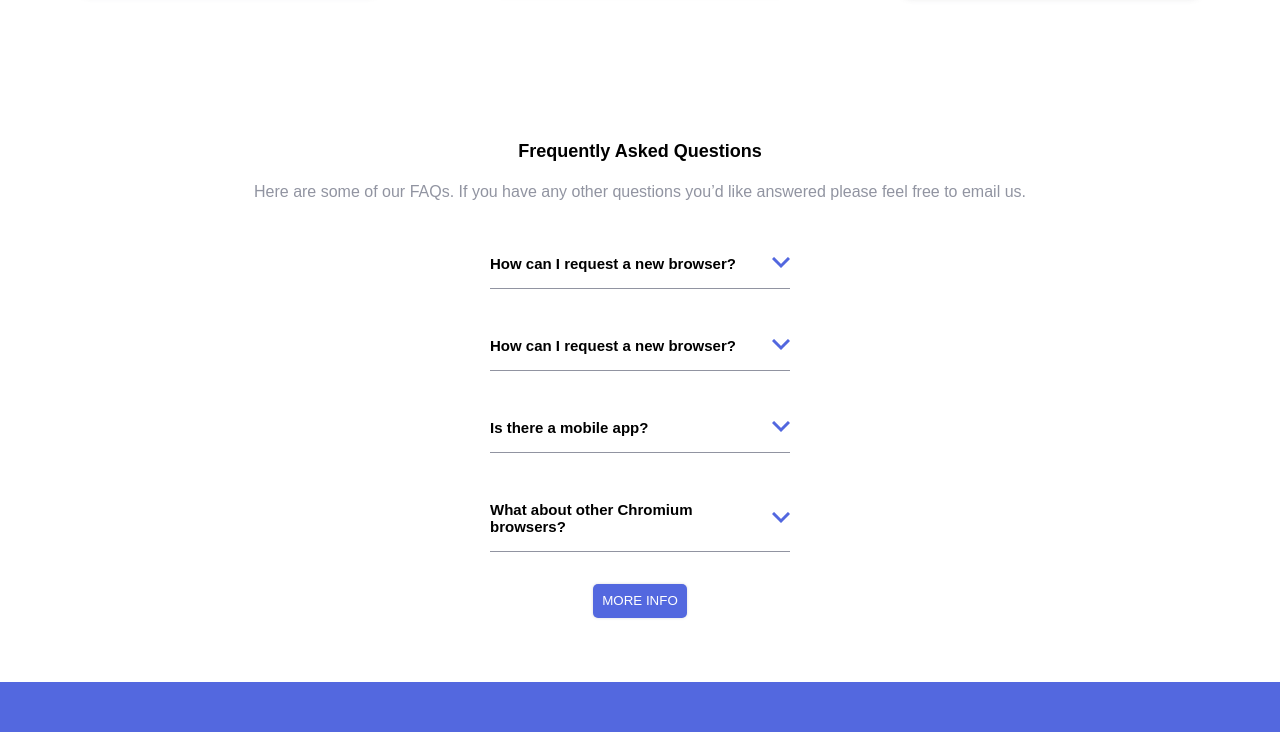
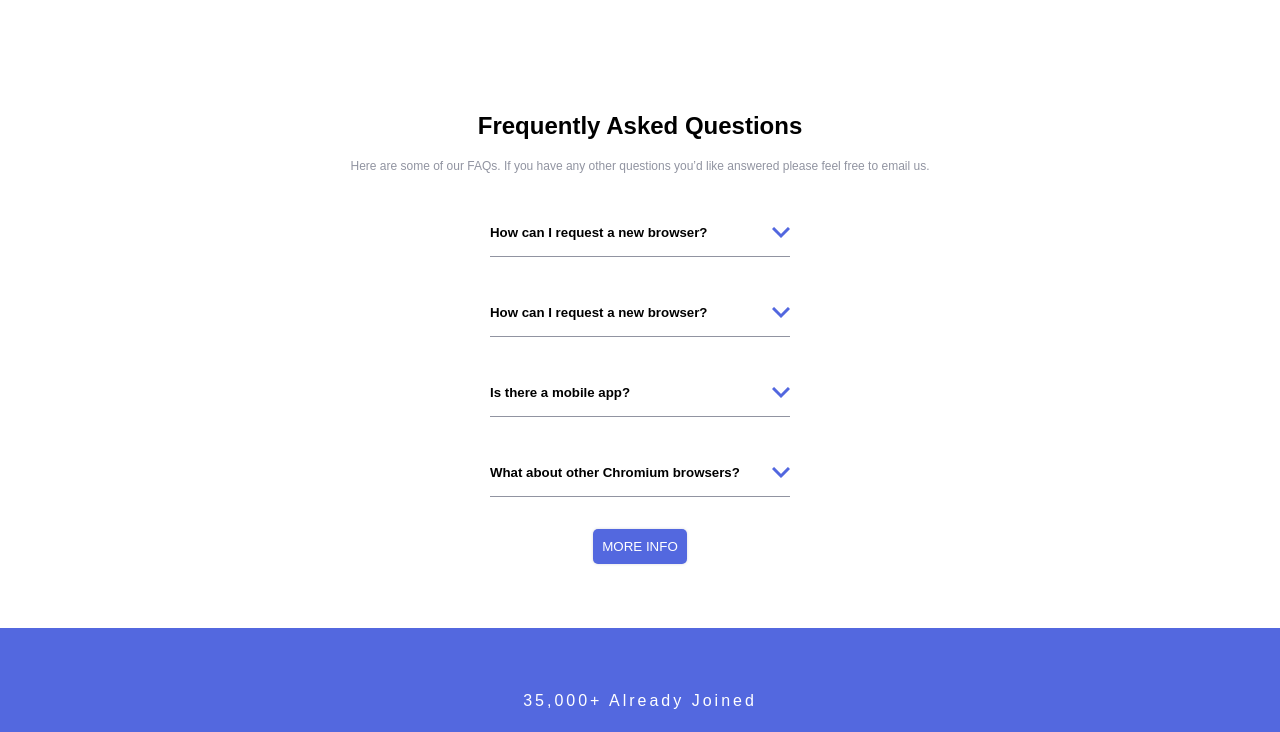
Before and after one commit to Yusufabdulmuiz/Bookmark-Landing-page-, a plain HTML site: page index.html in a window 1280 px wide. Shown: the part 2065-2797 px from the top of the page. Drawn offline with Linux system fonts and the light colour scheme; a web font is replaced by a local one.

Commit message:
Update style.css

```diff
--- a/style.css
+++ b/style.css
@@ -509,12 +509,7 @@ footer ul li a{
  @media screen and (min-width: 765px) {
 
 
-   h2{
-     font-size: 18px;
-   }
-   h5{
-     font-size: 15px;
-   }
+
   header {
  width: 100%;
  display: flex;
@@ -610,7 +605,6 @@ menu .login-btn {
   position: relative;
 }
 #feature>p,#pricing>p{
-  font-size: 16px;
   margin: .5rem 5rem ;
 }
 
```
